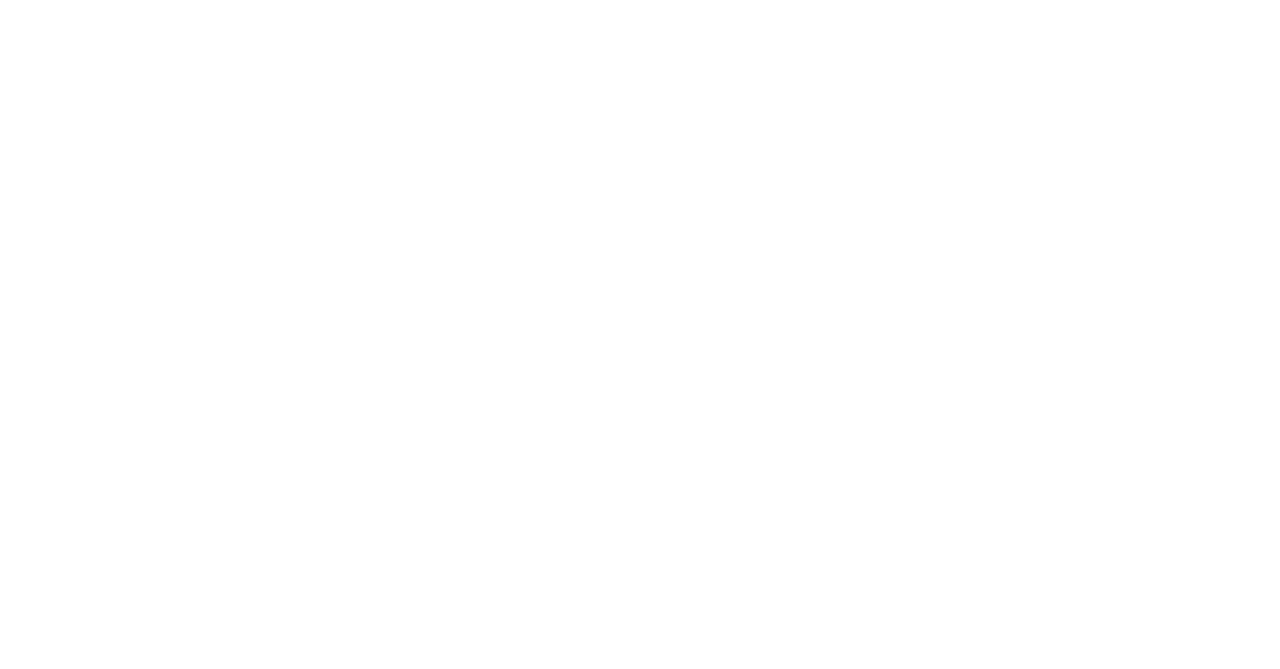
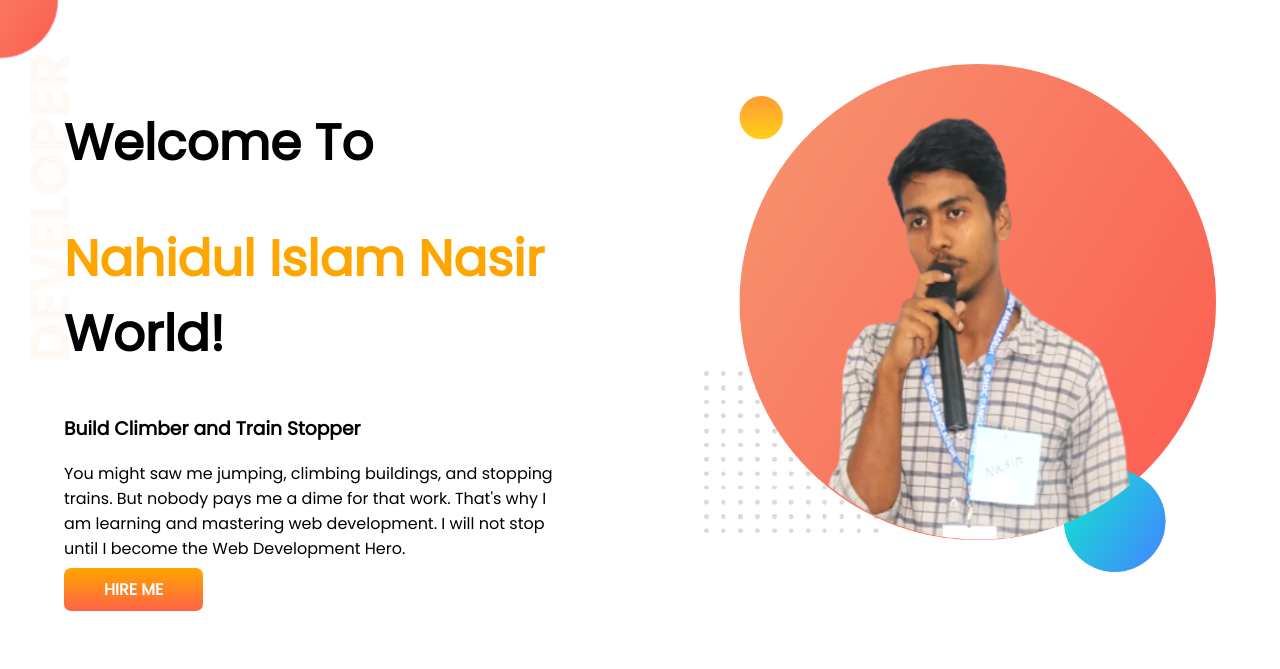
Before and after one commit to nasir738/my-portfolio, a plain HTML site: page index.html in a window 1280 px wide. Drawn offline with Linux system fonts and the light colour scheme.

Commit message:
fast section add

```diff
--- a/index.html
+++ b/index.html
@@ -4,10 +4,26 @@
     <meta charset="UTF-8">
     <meta http-equiv="X-UA-Compatible" content="IE=edge">
     <meta name="viewport" content="width=device-width, initial-scale=1.0">
-    <title>Document</title>
+    <title>Nahidul Islam Nasir</title>
+    <link rel="preconnect" href="https://fonts.googleapis.com">
+    <link rel="preconnect" href="https://fonts.gstatic.com" crossorigin>
+    <link href="https://fonts.googleapis.com/css2?family=Poppins&display=swap" rel="stylesheet">
     <link rel="stylesheet" href="style.css">
 </head>
 <body>
-
+    <section class="top-banner">
+        <div class="half-width">
+            <h1>Welcome To</h1>
+            <h1><span class="orange-color">Nahidul Islam Nasir</span> World!</h1>
+            <h3>Build Climber and Train Stopper</h3>
+            <p>You might saw me jumping, climbing buildings, and stopping trains. But nobody pays me a dime for that work.
+                That's why I am learning and mastering web development. I will not stop until I become the Web Development Hero.
+            </p>
+            <a class="link-button" target="_blank" href="https://www.facebook.com/profile.php?id=100012306122155">HIRE ME</a>
+        </div>
+        <div class="half-width">
+            <img src="/images/my-photo.png" alt="">
+        </div>
+    </section>
 </body>
 </html>
--- a/style.css
+++ b/style.css
@@ -0,0 +1,32 @@
+body{
+    font-family: 'Poppins', sans-serif;
+    margin: 0;
+}
+.top-banner {
+    background-image: url(/images/top-banner.png);
+    background-repeat: no-repeat;
+}
+h1{
+    font-size: 50px;
+}
+.orange-color{
+    color:orange;
+}
+section{
+     display: flex;
+}
+.half-width{
+    width: 50%;
+    padding: 5%;
+}
+.half-width img{
+    width: 100%;
+}
+.link-button{
+    text-decoration: none;
+    background-image: linear-gradient(orange,tomato);
+    color: white;
+    font-weight: 700;
+    padding: 10px 40px;
+    border-radius: 7px;
+}
```
Also changed, not shown: images/dream-bg.png (added), images/exp-bg.png (added), images/jhankar2.png (added), images/my-bg.png (added), images/my-bg2.png (added), images/my-photo.png (added), images/top-banner.png (added), showOff/IMG-20220225-WA0003.jpg (added), showOff/IMG-20220703-WA0024.jpg (added), showOff/IMG-20220703-WA0025.jpg (added), showOff/received_364522155610899.jpg (added).
